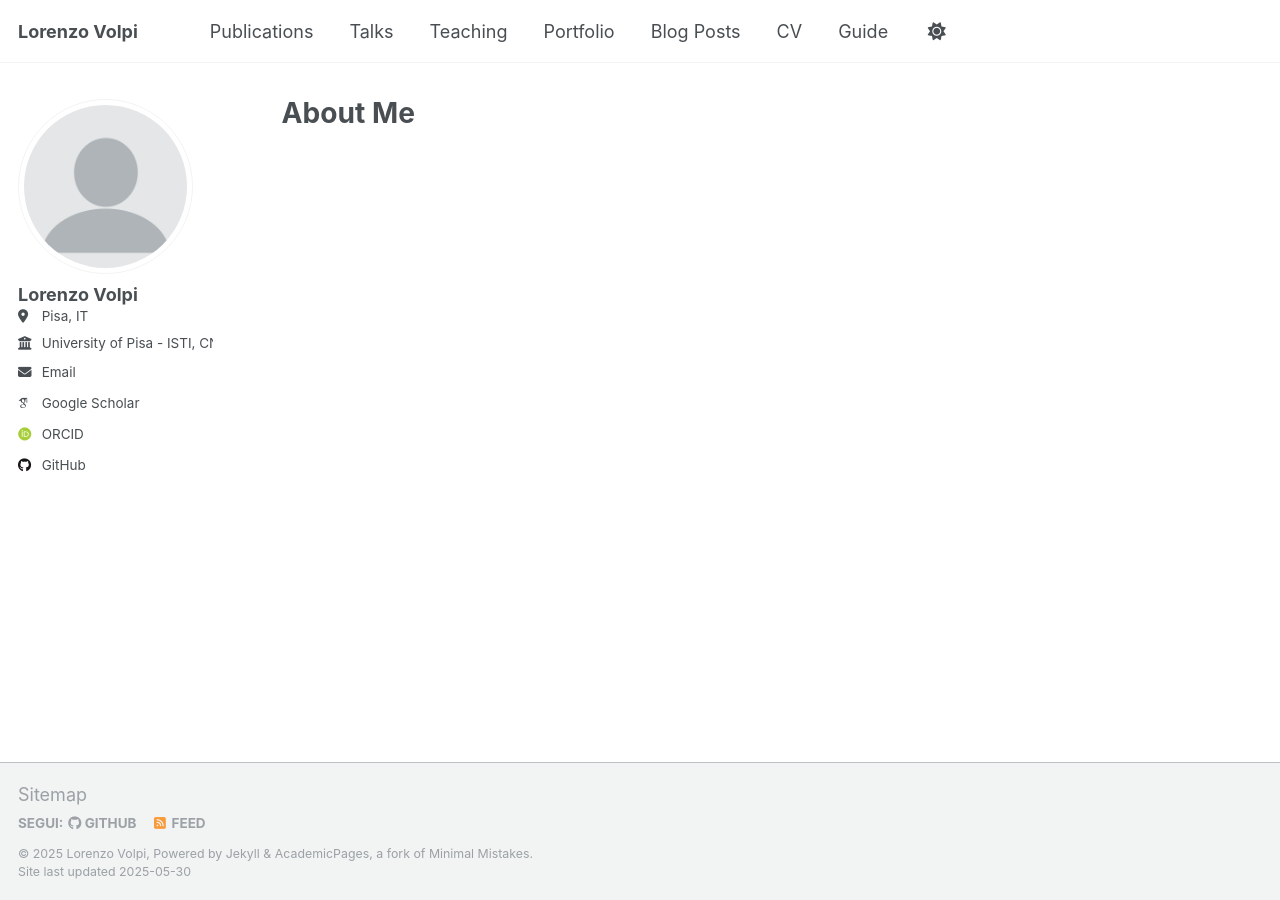
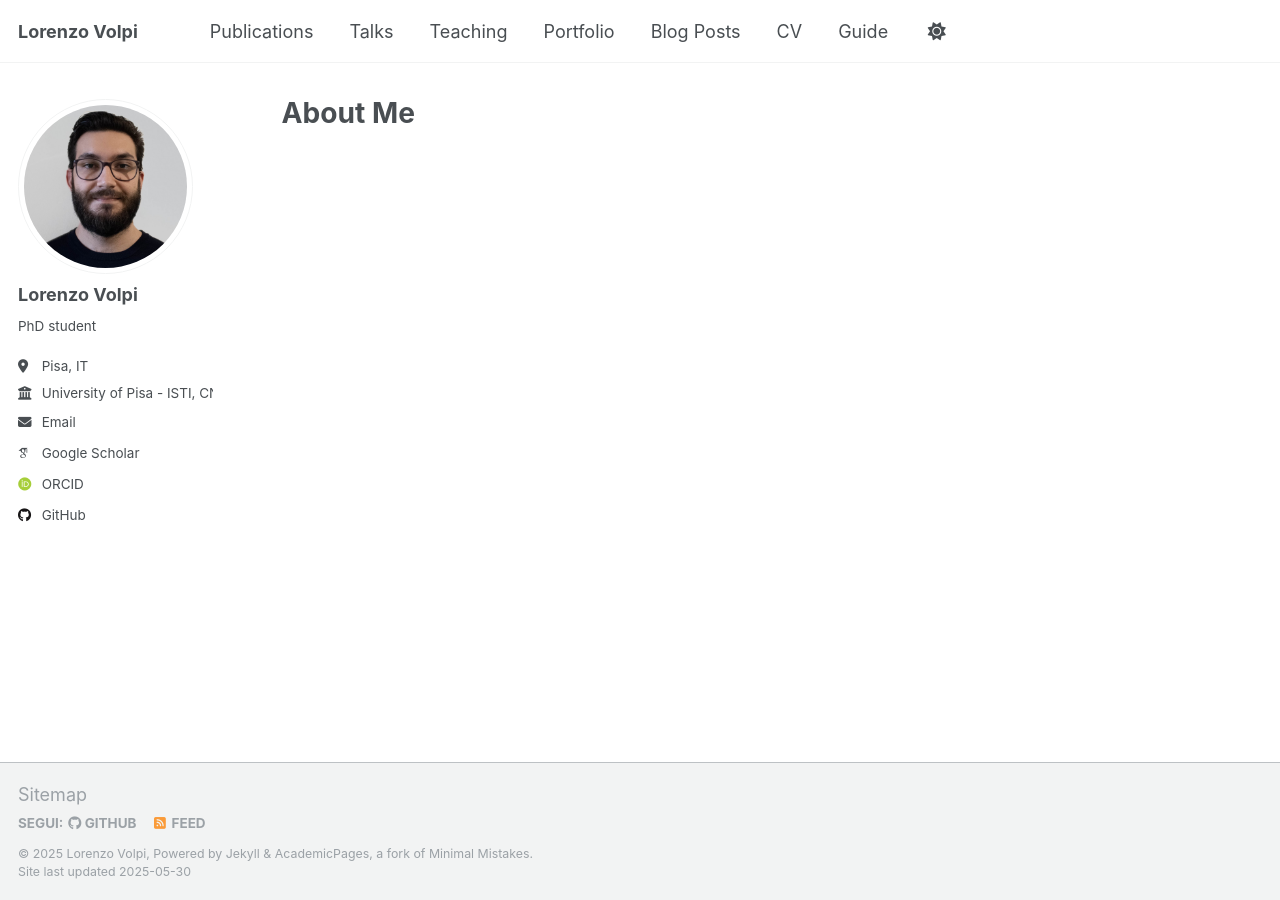
Before and after one commit to lorenzovolpi/lorenzovolpi.github.io, a Jekyll site: the page built from _pages/about.md, in a window 1280 px wide. Built offline with Jekyll 4.4.1, drawn with Linux system fonts in a browser that asks for light colours; some web fonts are replaced.

Commit message:
propic updated, bio update

```diff
--- a/_config.yml
+++ b/_config.yml
@@ -22,10 +22,10 @@ repository               : "lorenzovolpi/lorenzovolpi.github.io"
 #               Additional customization can be done by editing /_includes/author-profile.html
 author:
   # Biographic information
-  avatar           : "profile.png"
+  avatar           : "profile.jpg"
   name             : "Lorenzo Volpi"
   pronouns         : # example: "she/her"
-  bio              : # "..."
+  bio              : "PhD student"
   location         : "Pisa, IT"
   employer         : "University of Pisa - ISTI, CNR"
   uri              : # URL
```
Also changed, not shown: images/profile.jpg (added).
